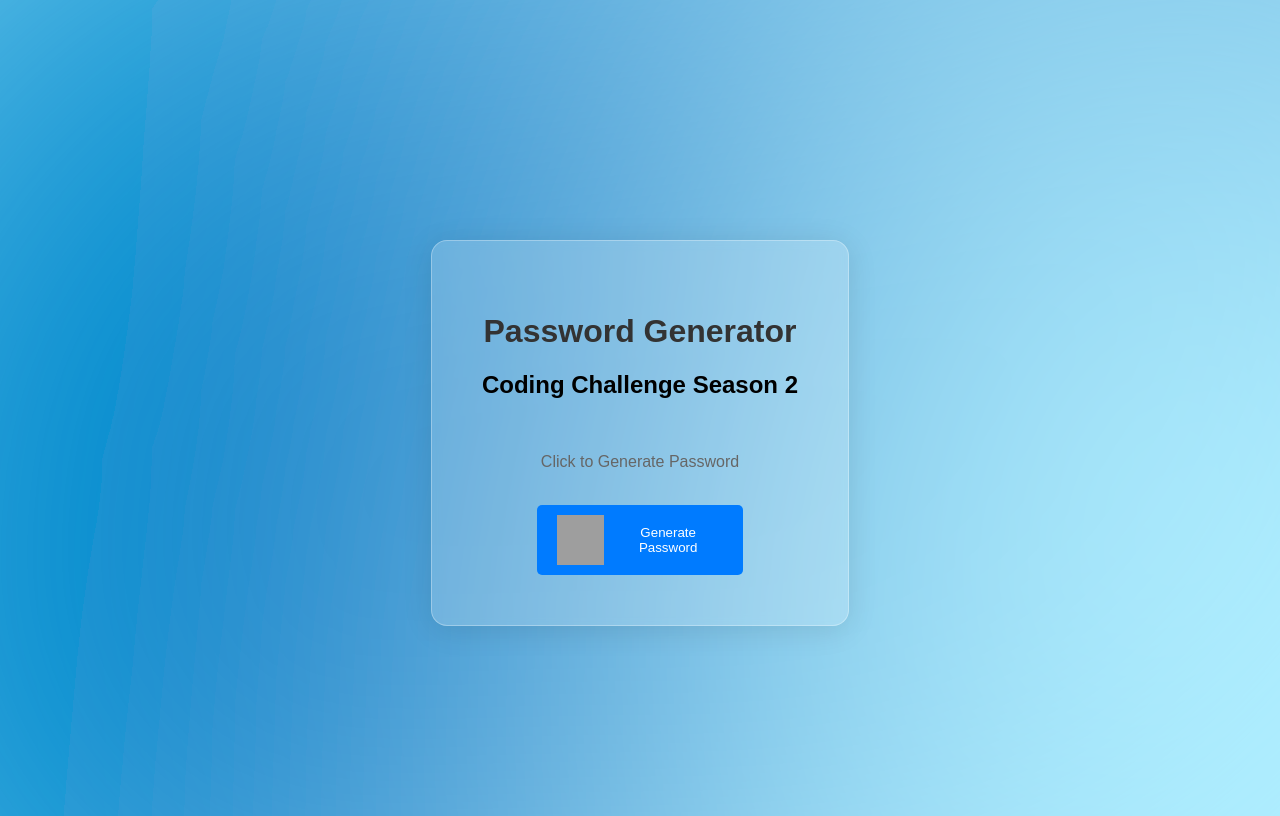
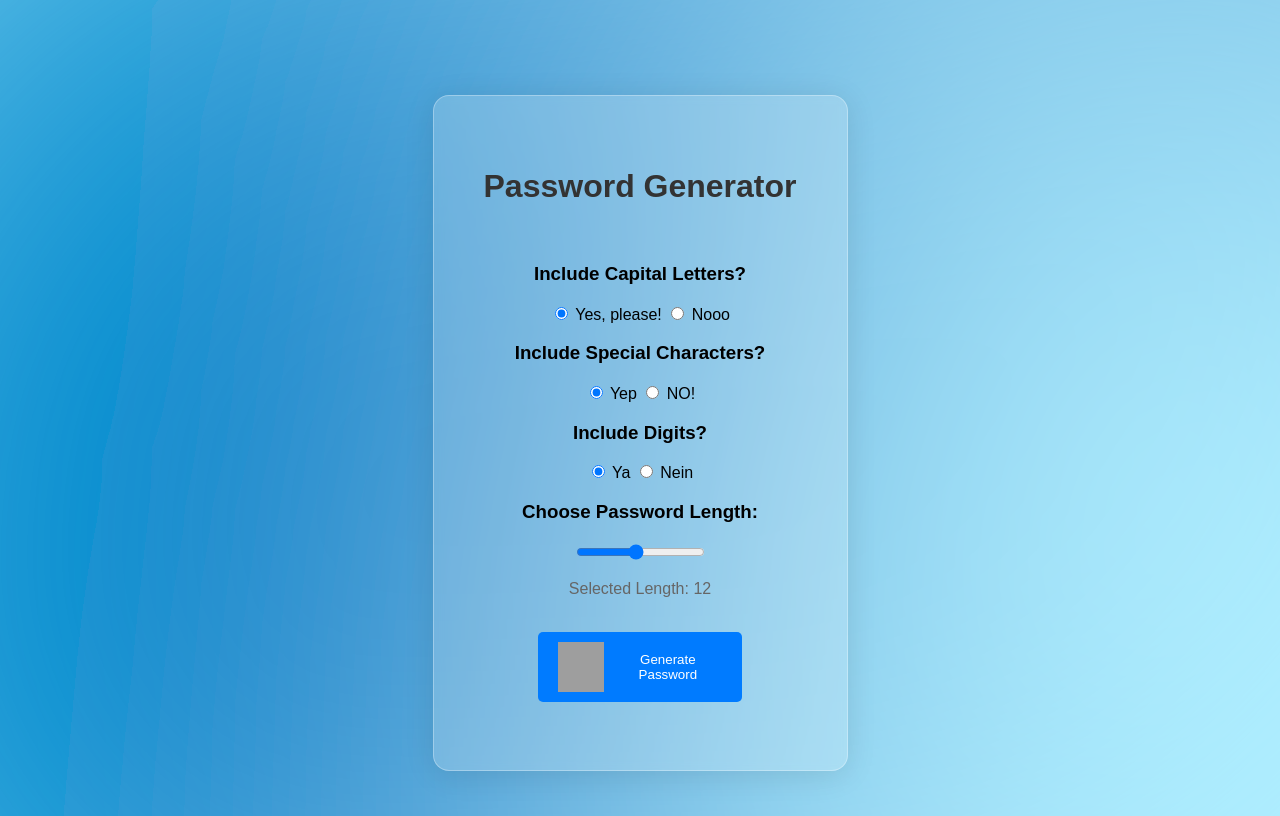
Before and after one commit to MartinGurasvili/Coding_Challenge_S2_WorksOnMyMachine, a Flask app: page /passgen in a window 1280 px wide. Run offline with Flask 3, Linux system fonts and the light colour scheme; grey boxes are pictures that could not be loaded.

Commit message:
added options

```diff
--- a/Week1/app.py
+++ b/Week1/app.py
@@ -1,12 +1,32 @@
-from flask import Flask, render_template
+from flask import Flask, render_template, request
+import string
+import random
 
 app = Flask(__name__)
 
+def passs_gen(length, include_caps, include_special, include_digits):
+    characters = string.ascii_lowercase
+    if include_caps == "1":
+        characters += string.ascii_uppercase
+    if include_special== "1":
+        characters += string.punctuation
+    if include_digits== "1":
+        characters += string.digits
+
+    passs = ''.join(random.choice(characters) for _ in range(int(length)))
+    return render_template('passgen.html', passs_gen=passs)
 @app.route('/')
 def index():
     return render_template('index.html')
-@app.route('/passgen')
+@app.route('/passgen', methods=['GET', 'POST'])
 def passgen():
+    if request.method == 'POST' and 'include_caps' in request.form and 'include_special' in request.form and 'include_digits' in request.form:
+        # length = 12  # Set your desired password length
+        include_caps = request.form.get('include_caps')
+        include_special = request.form.get('include_special')
+        include_digits = request.form.get('include_digits')
+        length = request.form.get('length', 12)
+        return passs_gen(length, include_caps, include_special, include_digits)
     return render_template('passgen.html')
 
 if __name__ == '__main__':
--- a/Week1/static/styles.css
+++ b/Week1/static/styles.css
@@ -63,4 +63,3 @@ p {
 .description {
     vertical-align: middle; /* Align the description vertically */
 }
-}
--- a/Week1/templates/passgen.html
+++ b/Week1/templates/passgen.html
@@ -9,14 +9,60 @@
 <body>
     <center><div class="container">
         <h1>Password Generator</h1>
-        <h2>Coding Challenge Season 2</h2>
+        <!-- <h2>Coding Challenge Season 2</h2> -->
         <br>
-        <p>Click to Generate Password</p>
-        <br>
-        <button class="icon-button">
-            <i class="icon" style="background-image: url('https://gist.githubusercontent.com/solkin/51a2c444d92d98b23260be170d28cca7/raw/160df10c958319f811397c8dcf461b7e7ac06a7c/lock.svg');"></i>
+        {% if passs_gen %}
+            <p>Generated Password: {{ passs_gen }}</p>
+        {% endif %}
+        <form action="{{ url_for('passgen') }}" method="post">
+            <h3>Include Capital Letters?</h3>
+            <label>
+                <input type="radio" name="include_caps" value="1" checked> Yes, please!
+            </label>
+            <label>
+                <input type="radio" name="include_caps" value="0"> Nooo
+            </label>
+            <br>
+            <h3>Include Special Characters?</h3>
+            <label>
+                <input type="radio" name="include_special" value="1" checked> Yep
+            </label>
+            <label>
+                <input type="radio" name="include_special" value="0"> NO!
+            </label>
+            <br>
+            <h3>Include Digits?</h3>
+            <label>
+                <input type="radio" name="include_digits" value="1" checked> Ya
+            </label>
+            <label>
+                <input type="radio" name="include_digits" value="0"> Nein
+            </label>
+            <br>
+            <h3>Choose Password Length:</h3>
+            <input type="range" name="length" min="5" max="20" value="12">
+            <p>Selected Length: <span id="lengthDisplay">12</span></p>
+
+            <script>
+                // JavaScript to update the display value when the slider is moved
+                const lengthSlider = document.querySelector('input[name="length"]');
+                const lengthDisplay = document.getElementById('lengthDisplay');
+
+                lengthSlider.addEventListener('input', () => {
+                    lengthDisplay.textContent = lengthSlider.value;
+                });
+            </script>
+
+            <br>
+            <button type = submit class="icon-button">
+                <i class="icon" style="background-image: url('https://gist.githubusercontent.com/solkin/51a2c444d92d98b23260be170d28cca7/raw/160df10c958319f811397c8dcf461b7e7ac06a7c/lock.svg');"></i>
             <span class="description">Generate Password</span>
         </button>
+        </form>
+        <br>
+        <!-- {% if passs_gen %}
+            <p>Generated Password: {{ passs_gen }}</p>
+        {% endif %} -->
     </div></center>
 </body>
 </html>
```
